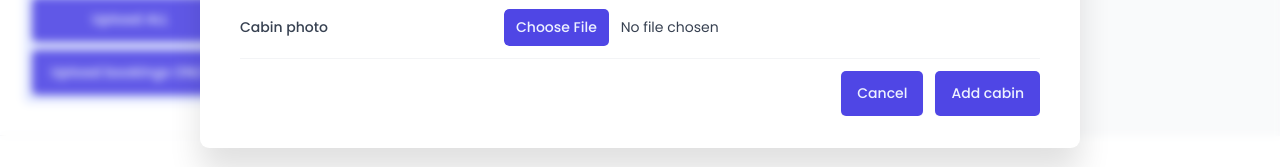
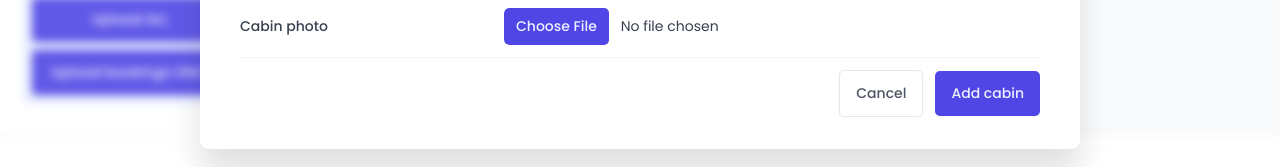
Before and after one commit to bhaveshxrawat/the-wild-oasis, a React (Vite) app: page /cabins in a window 1280 px wide. Both pictures are taken after a click on the button "Add new Cabin". Shown: the part 518-685 px from the top of the page. Built offline with nearby package versions, Linux system fonts and the light colour scheme; no server answers; the database is empty; a web font is replaced by a local one.

Commit message:
auth: user login

```diff
--- a/src/features/authentication/LoginForm.tsx
+++ b/src/features/authentication/LoginForm.tsx
@@ -1,18 +1,25 @@
-import { useState } from "react";
-import Button from "../../ui/Button";
-import Form from "../../ui/Form";
-import Input from "../../ui/Input";
-import FormRowVertical from "../../ui/FormRowVertical";
+import { FormEvent, useState } from "react";
+import Button from "@/ui/Button";
+import Form from "@/ui/Form";
+import Input from "@/ui/Input";
+import FormRow from "@/ui/FormRow";
+import { useLogin } from "./useLogin";
+import SpinnerMini from "@/ui/SpinnerMini";
 
 function LoginForm() {
-  const [email, setEmail] = useState("");
-  const [password, setPassword] = useState("");
+  const [email, setEmail] = useState("mickey@example.com");
+  const [password, setPassword] = useState("mickey@123");
+  const { login, isLoggingIn } = useLogin();
 
-  function handleSubmit() {}
+  function handleSubmit(ev: FormEvent) {
+    ev.preventDefault();
+    if (!email || !password) return;
+    login({ email, password });
+  }
 
   return (
-    <Form onSubmit={handleSubmit}>
-      <FormRowVertical label="Email address">
+    <Form onSubmit={handleSubmit} $type="regular">
+      <FormRow label="Email address" $direction="vertical">
         <Input
           type="email"
           id="email"
@@ -20,22 +27,24 @@ function LoginForm() {
           autoComplete="username"
           value={email}
           onChange={(e) => setEmail(e.target.value)}
+          disabled={isLoggingIn}
         />
-      </FormRowVertical>
-      <FormRowVertical label="Password">
+      </FormRow>
+      <FormRow label="Password" $direction="vertical">
         <Input
           type="password"
           id="password"
           autoComplete="current-password"
           value={password}
           onChange={(e) => setPassword(e.target.value)}
+          disabled={isLoggingIn}
         />
-      </FormRowVertical>
-      <FormRowVertical>
-        <Button $size="large" $variation="primary">
-          Login
+      </FormRow>
+      <FormRow>
+        <Button $size="large" $variation="primary" disabled={isLoggingIn}>
+          {!isLoggingIn ? "Login" : <SpinnerMini />}
         </Button>
-      </FormRowVertical>
+      </FormRow>
     </Form>
   );
 }
--- /dev/null
+++ b/src/features/authentication/useLogin.ts
@@ -0,0 +1,21 @@
+import { login } from "@/services/apiAuth";
+import { useMutation } from "@tanstack/react-query";
+import toast from "react-hot-toast";
+import { useNavigate } from "react-router-dom";
+
+export function useLogin() {
+  const navigate = useNavigate();
+  const { mutate, isPending } = useMutation({
+    mutationFn: ({ email, password }: { email: string; password: string }) =>
+      login({ email, password }),
+    onSuccess: (data) => {
+      console.log(data);
+      navigate("/dashboard");
+    },
+    onError: (err) => {
+      console.log("ERROR", err);
+      toast.error("Provided credentials are incorrect.");
+    },
+  });
+  return { login: mutate, isLoggingIn: isPending };
+}
--- a/src/features/cabins/CreateCabinForm.tsx
+++ b/src/features/cabins/CreateCabinForm.tsx
@@ -28,7 +28,7 @@ function CreateCabinForm({
   return (
     <Form
       onSubmit={handleSubmit(onSubmit)}
-      type={cancelHandler ? "modal" : "regular"}
+      $type={cancelHandler ? "modal" : "regular"}
     >
       <FormRow label="Cabin name" error={errors.name?.message}>
         <Input
@@ -102,14 +102,14 @@ function CreateCabinForm({
       <FormRow label="" error="">
         <>
           <Button
-            size="medium"
-            variation="secondary"
+            $size="medium"
+            $variation="secondary"
             type="reset"
             onClick={cancelHandler ? () => cancelHandler(false) : undefined}
           >
             Cancel
           </Button>
-          <Button size="medium" variation="primary" disabled={isPending}>
+          <Button $size="medium" $variation="primary" disabled={isPending}>
             Add cabin
           </Button>
         </>
--- a/src/pages/Login.tsx
+++ b/src/pages/Login.tsx
@@ -1,3 +1,6 @@
+import LoginForm from "@/features/authentication/LoginForm";
+import Heading from "@/ui/Heading";
+import Logo from "@/ui/Logo";
 import styled from "styled-components";
 
 const LoginLayout = styled.main`
@@ -11,7 +14,13 @@ const LoginLayout = styled.main`
 `;
 
 function Login() {
-  return <LoginLayout>Login</LoginLayout>;
+  return (
+    <LoginLayout>
+      <Logo />
+      <Heading as="h4">Login to your account</Heading>
+      <LoginForm />
+    </LoginLayout>
+  );
 }
 
 export default Login;
--- /dev/null
+++ b/src/services/apiAuth.ts
@@ -0,0 +1,17 @@
+import supabase from "./supabase";
+
+export async function login({
+  email,
+  password,
+}: {
+  email: string;
+  password: string;
+}) {
+  let { data, error } = await supabase.auth.signInWithPassword({
+    email,
+    password,
+  });
+  if (error) throw new Error(error.message);
+  console.log(data);
+  return data;
+}
--- a/src/ui/Form.tsx
+++ b/src/ui/Form.tsx
@@ -1,12 +1,12 @@
 import styled, { css } from "styled-components";
 
 type FormProps = {
-  type: "regular" | "modal";
+  $type: "regular" | "modal";
 };
 
 const Form = styled.form<FormProps>`
   ${(props) =>
-    props.type === "regular" &&
+    props.$type === "regular" &&
     css`
       padding: 2.4rem 4rem;
 
@@ -17,7 +17,7 @@ const Form = styled.form<FormProps>`
     `}
 
   ${(props) =>
-    props.type === "modal" &&
+    props.$type === "modal" &&
     css`
       width: 80rem;
     `}
--- a/src/ui/FormRow.tsx
+++ b/src/ui/FormRow.tsx
@@ -1,14 +1,19 @@
-import styled from "styled-components";
-import React, { JSX } from "react";
+import styled, { css } from "styled-components";
+import { JSX } from "react";
 
-const StyledFormRow = styled.div`
+type RowType = "horizontal" | "vertical";
+interface StyledRowType {
+  $direction: RowType;
+}
+
+const StyledFormRow = styled.div<StyledRowType>`
   display: grid;
   align-items: center;
+  ${(props) =>
+    props.$direction === "horizontal"
+      ? css`
           grid-template-columns: 24rem 1fr 1.2fr;
           gap: 2.4rem;
-
-  padding: 1.2rem 0;
-
           &:first-child {
             padding-top: 0;
           }
@@ -26,6 +31,13 @@ const StyledFormRow = styled.div`
             justify-content: flex-end;
             gap: 1.2rem;
           }
+        `
+      : css`
+          grid-template-columns: 1fr;
+          grid-template-rows: auto auto;
+          gap: 1rem;
+        `}
+  padding: 1.2rem 0;
 `;
 
 const Label = styled.label`
@@ -41,13 +53,15 @@ function FormRow({
   label,
   error,
   children,
+  $direction,
 }: {
-  label: string;
-  error: string | undefined;
+  label?: string;
+  error?: string | undefined;
   children: JSX.Element;
+  $direction?: RowType;
 }) {
   return (
-    <StyledFormRow>
+    <StyledFormRow $direction={$direction || "horizontal"}>
       {label && <Label htmlFor={children.props.id}>{label}</Label>}
       {children}
       {error && <Error>{error}</Error>}
--- a/src/ui/Heading.tsx
+++ b/src/ui/Heading.tsx
@@ -1,6 +1,6 @@
 import styled, { css } from "styled-components";
 
-type HeadingProps = { as: "h1" | "h2" | "h3" };
+type HeadingProps = { as: "h1" | "h2" | "h3" | "h4" };
 
 const alias = {
   h1: css`
@@ -15,6 +15,10 @@ const alias = {
     font-size: 2rem;
     font-weight: 600;
   `,
+  h4: css`
+    font-size: 3rem;
+    font-weight: 600;
+  `,
 };
 
 const Heading = styled.h1<HeadingProps>`
--- a/src/ui/SpinnerMini.tsx
+++ b/src/ui/SpinnerMini.tsx
@@ -1,5 +1,5 @@
 import styled, { keyframes } from "styled-components";
-import { BiLoaderAlt } from "react-icons/bi";
+import { BiLoader } from "react-icons/bi";
 
 const rotate = keyframes`
   to {
@@ -7,10 +7,18 @@ const rotate = keyframes`
   }
 `;
 
-const SpinnerMini = styled(BiLoaderAlt)`
+const StyledSpinnerMini = styled.i`
   width: 2.4rem;
   height: 2.4rem;
   animation: ${rotate} 1.5s infinite linear;
 `;
 
+const SpinnerMini = () => {
+  return (
+    <StyledSpinnerMini>
+      <BiLoader />
+    </StyledSpinnerMini>
+  );
+};
+
 export default SpinnerMini;
```
Lines whose indentation alone changed are shown as unchanged.
